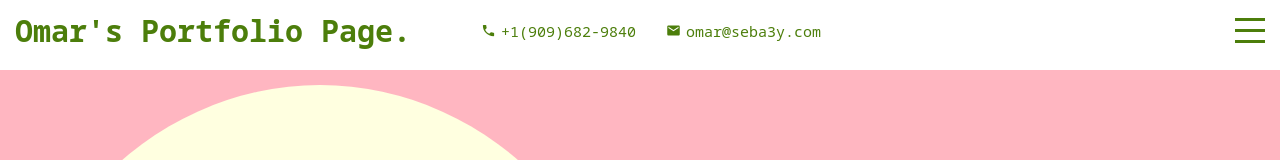
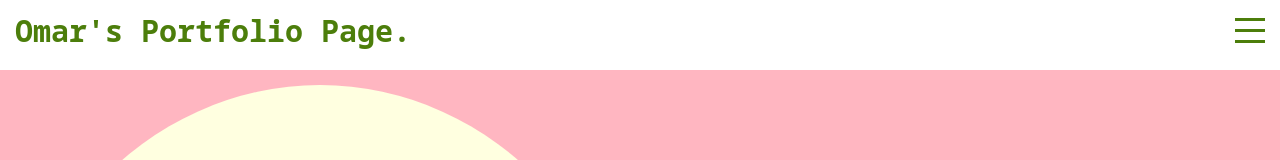
Before and after one commit to notrandomath/portfolio, a React (Create React App) app: page / in a window 1280 px wide. Shown: the top 160 px of the page. Built offline with nearby package versions, Linux system fonts and the light colour scheme.

Commit message:
Finished Contact Page

```diff
--- a/package.json
+++ b/package.json
@@ -3,6 +3,7 @@
   "version": "0.1.0",
   "private": true,
   "dependencies": {
+    "@emailjs/browser": "^3.10.0",
     "@material-ui/core": "^4.12.4",
     "@material-ui/icons": "^4.11.3",
     "@testing-library/jest-dom": "^5.16.5",
--- a/src/components/contact/Contact.jsx
+++ b/src/components/contact/Contact.jsx
@@ -1,25 +1,34 @@
-import { useState  } from "react"
+import { useState, useRef  } from "react"
 import "./contact.scss"
+import emailjs from '@emailjs/browser';
 
 export default function Contact() {
   const [message,setMessage] = useState(false)
+  const form = useRef();
 
   const handleSubmit = (e)=>{
     e.preventDefault()
     setMessage(true)
+
+    emailjs.sendForm('service_0f4gfqh', 'template_586u20f', form.current, 'mfhSRFn8vVYOym1sC')
+      .then((result) => {
+          console.log(result.text);
+      }, (error) => {
+          console.log(error.text);
+      });
   }
   return (
     <div className="contact" id="contact">
         <div className="left">
-          <img src="assets/cpp logo.png" alt="" />
+          <img src="https://cdn.pixabay.com/photo/2016/03/31/21/22/communication-1296385_960_720.png" alt="" />
         </div>
         <div className="right">
-          <h2>Contact (Under Construction)</h2>
-          <form onSubmit={handleSubmit}>
-            <input type="text" placeholder="Email"/>
-            <textarea placeholder="Message"></textarea>
+          <h2>Contact</h2>
+          <form ref={form} onSubmit={handleSubmit}>
+            <input type="email" name="email" placeholder="Email"/>
+            <textarea name="message" placeholder="Message"></textarea>
             <button type="submit">Send</button>
-            {message && <span>Thank you for the message! I will be sure to reply back ASAP.</span>}
+            {message && <span>Thank you for the message! You should receive an email shortly confirming that I have received your message.</span>}
           </form>
         </div>
     </div>
--- a/src/components/contact/contact.scss
+++ b/src/components/contact/contact.scss
@@ -13,6 +13,8 @@
 
         img{
             height: 100%;
+            width: 100%;
+            border-radius: 40% 40% 10% 10%;
         }
         @include mobile{
             display: none;
--- a/src/components/topbar/Topbar.jsx
+++ b/src/components/topbar/Topbar.jsx
@@ -7,14 +7,6 @@ export default function Topbar({menuOpen, setMenuOpen}) {
       <div className = "wrapper">
         <div className="left">
           <a href="#intro" className="logo">Omar's Portfolio Page.</a>
-          <div className="itemContainer">
-            <Phone className="icon"/>
-            <span>+1(909)682-9840</span>
-          </div>
-          <div className="itemContainer">
-            <Mail className="icon"/>
-            <span>omar@seba3y.com</span>
-          </div>
         </div>
         <div className="right">
           <div className="hamburger" onClick={()=>setMenuOpen(!menuOpen)}>
--- a/src/components/topbar/topbar.scss
+++ b/src/components/topbar/topbar.scss
@@ -28,26 +28,6 @@
 
                 @include mobile{
                     font-size: 20px;
-                }
-            }
-
-            .itemContainer {
-                display: flex;
-                align-items: center;
-                margin-left: 30px;
-
-                @include mobile{
-                    display: none;
-                }
-
-                .icon {
-                    font-size: 15px;
-                    margin-right: 5px;
-                }
-
-                span {
-                    font-size: 15px;
-                    font-weight: 400;
                 }
             }
         }
```
Also changed, not shown: 1 other file (tests, documents, lock files or other folders).
